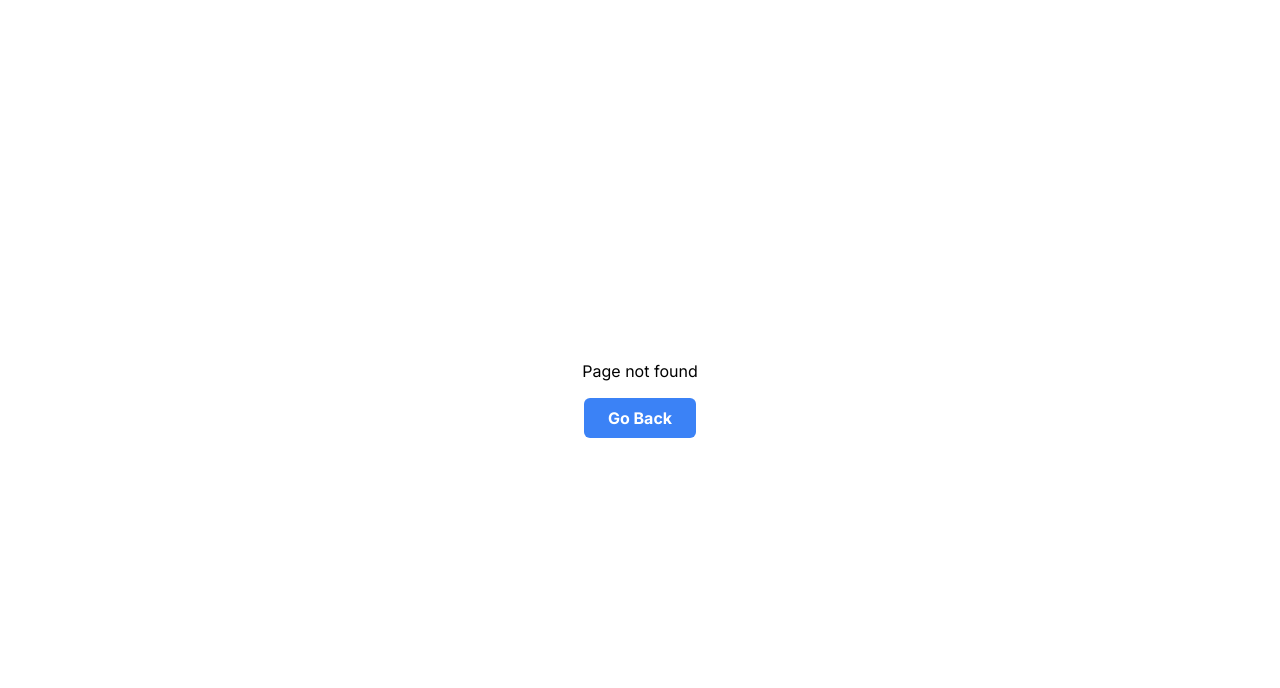
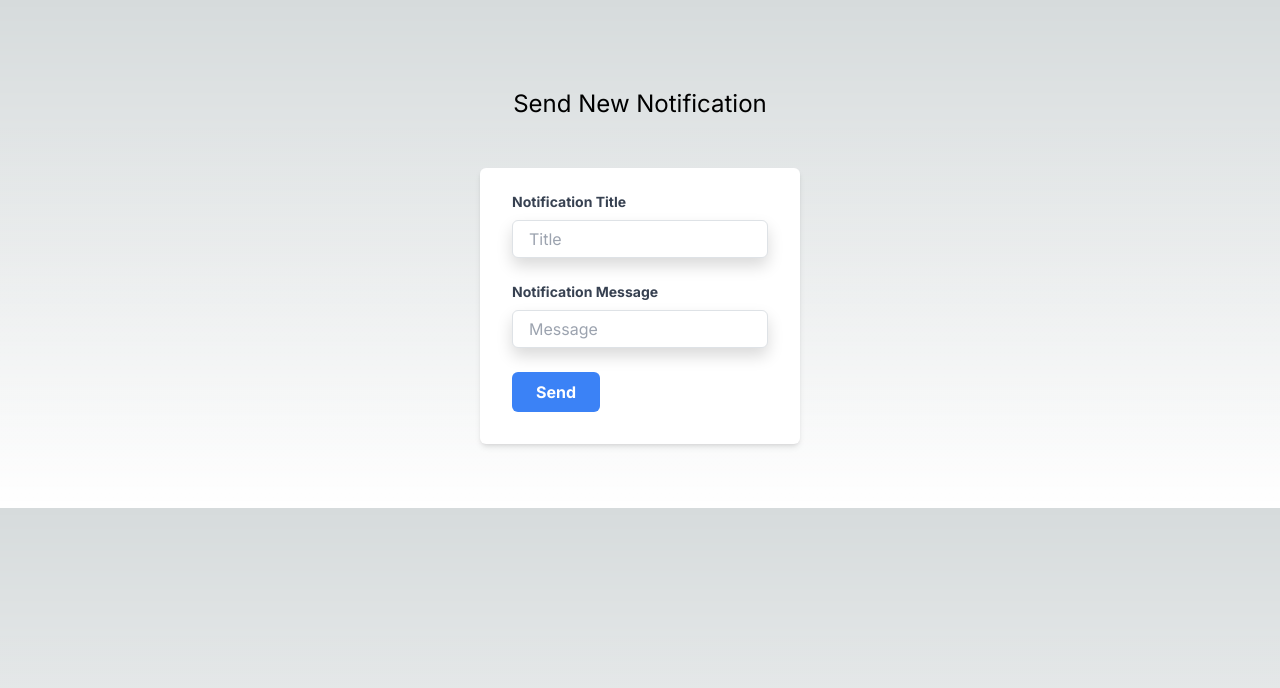
Before and after one commit to ankurch95/nextjs-app, a Next.js app: page /add in a window 1280 px wide. Before the commit this address had no page. Shown: the top 688 px of the page. Built offline with nearby package versions, Linux system fonts and the light colour scheme.

Commit message:
adding notification using node js

```diff
--- a/package.json
+++ b/package.json
@@ -13,6 +13,8 @@
     "axios": "^1.7.2",
     "bcryptjs": "^2.4.3",
     "bootstrap": "^5.3.3",
+    "cors": "^2.8.5",
+    "express": "^4.19.2",
     "jsonwebtoken": "^9.0.2",
     "mongoose": "^8.4.1",
     "next": "14.2.3",
@@ -21,7 +23,9 @@
     "react-bootstrap": "^2.10.2",
     "react-dom": "^18",
     "react-hot-toast": "^2.4.1",
-    "react-icons": "^5.2.1"
+    "react-icons": "^5.2.1",
+    "socket.io": "^4.7.5",
+    "socket.io-client": "^4.7.5"
   },
   "devDependencies": {
     "@types/bcryptjs": "^2.4.6",
--- /dev/null
+++ b/src/app/add/page.tsx
@@ -0,0 +1,92 @@
+// app/add/page.js
+
+"use client"
+import axios from "axios";
+import { useState } from "react";
+
+export default function Add() {
+
+    const handleSubmit = (e: { preventDefault: () => void; target: { value: any; }[]; }) => {
+        e.preventDefault();
+
+        const name = e.target[0].value;
+        const message = e.target[1].value;
+
+        axios.post("http://localhost:4000/api", { name, message })
+            .then((res) => {
+                console.log(res)
+            })
+
+        console.log("submitted", name, message)
+    }
+
+
+    return (
+        <main className="flex p-10 justify-center gap-6">
+            <div className="w-full max-w-xs">
+
+                <h2 className="text-center my-5 text-2xl">
+                    Send New Notification
+                </h2>
+                <form className="bg-white shadow-md
+                                 rounded px-8 pt-6
+                                 pb-8 mb-4"
+                    onSubmit={handleSubmit}>
+                    <div className="mb-4">
+                        <label
+                            className="block text-gray-700
+                                       text-sm font-bold mb-2"
+                            htmlFor="username"
+                        >
+                            Notification Title
+                        </label>
+                        <input
+                            className="shadow appearance-none
+                                       border rounded
+                                        w-full py-2 px-3
+                                       text-gray-700 leading-tight
+                                        focus:outline-none
+                                       focus:shadow-outline"
+                            type="text"
+                            placeholder="Title"
+                        />
+                    </div>
+                    <div className="mb-6">
+                        <label
+                            className="block text-gray-700
+                                       text-sm font-bold mb-2"
+                        >
+                            Notification Message
+                        </label>
+                        <input
+                            className="shadow appearance-none
+                                       border rounded w-full
+                                        py-2 px-3 text-gray-700
+                                       leading-tight
+                                       focus:outline-none
+                                         focus:shadow-outline"
+                            type="test"
+                            placeholder="Message"
+                        />
+
+                    </div>
+                    <div className="flex items-center
+                                    justify-between">
+                        <button className="bg-blue-500
+                                              hover:bg-blue-700
+                                           text-white
+                                               font-bold py-2 px-4
+                                              rounded
+                                           focus:outline-none
+                                                focus:shadow-outline"
+                            type="submit"
+                        >
+                            Send
+                        </button>
+
+                    </div>
+                </form>
+            </div>
+        </main>
+    );
+}
--- a/src/app/cars24/layout.tsx
+++ b/src/app/cars24/layout.tsx
@@ -1,4 +1,5 @@
 import { Metadata } from "next"
+import Link from "next/link";
 
 export const metadata: Metadata = {
     title: 'Cars24',
@@ -6,5 +7,48 @@ export const metadata: Metadata = {
 }
 
 export default function Cars24Layout({ children }: { children: React.ReactNode }) {
-    return children
+    return (
+        <html lang="en">
+            <body className="min-h-screen">
+
+                <nav className="bg-gray-200 shadow shadow-gray-300
+                 w-100 px-8 md:px-auto">
+                    <div className="md:h-16 h-28 mx-auto md:px-4
+                     container flex items-center justify-between
+                      flex-wrap md:flex-nowrap">
+                        {/* Logo */}
+                        <div className="text-indigo-500 md:order-1">
+                            <img className="h-10" src="logo.png"
+                                alt="Notifications" />
+                        </div>
+                        <div className="text-gray-500 order-3
+                        w-full md:w-auto md:order-2">
+                            <ul className="flex font-semibold
+                                           justify-between">
+                                <li className="md:px-4 md:py-2
+                                text-green-500">
+                                    <Link href="/">Home</Link>
+                                </li>
+                                <li className="md:px-4 md:py-2
+                                hover:text-green-400">
+                                    <Link href="/add">
+                                        Send Notification
+                                    </Link>
+                                </li>
+
+                            </ul>
+                        </div>
+                        <div className="order-2 md:order-3">
+                            <img className="h-6"
+                                 src="notification.png"
+                                 alt="Notifications" />
+                        </div>
+                    </div>
+                </nav>
+
+                {children}
+
+            </body>
+        </html>
+    );
 }
--- a/src/app/cars24/page.tsx
+++ b/src/app/cars24/page.tsx
@@ -6,11 +6,29 @@ import CustomDropdown from "@/component/customNavDropdown";
 import TopNavbar from "@/component/navbar";
 import { buyMenu } from "@/helpers/jsonData";
 import Image from "next/image";
-import { useState } from "react";
+import { useState, useEffect, useMemo } from "react";
 import { Button, Card, Container, Nav, NavDropdown, Navbar } from "react-bootstrap";
+import socketio from "socket.io-client";
+
 
 export default function Cars24() {
     const [userEmail, setUserEmail] = useState<string>('')
+    const [notifications, setNotifications] = useState([]);
+
+    const socket = socketio.connect("http://localhost:4000")
+
+    useEffect(() => {
+        socket.on('connect', () => {
+            console.log(`Connected to server`);
+        })
+        socket.on('notification', (data: any) => {
+            console.log(`Notification from server`);
+            setNotifications([...notifications, data])
+        })
+        socket.on('disconnect', () => {
+            console.log(`Disconnected from server`);
+        })
+    }, [socket])
 
     return (
         <div className="min-h-screen bg-white">
@@ -135,6 +153,49 @@ export default function Cars24() {
                 </div>
                  */}
             </div>
+
+
+
+
+            <main className="grid grid-cols-2 p-24 gap-6">
+
+                {
+                    notifications ? notifications.map((notification, index) => {
+                        return (
+                            <div
+                                key={index}
+                                id="toast-message-cta"
+                                className="w-full max-w-xs p-4 text-gray-500 bg-white rounded-lg shadow dark:bg-gray-800 dark:text-gray-400" role="alert">
+                                <div className="flex">
+                                    <img
+                                    className="w-8 h-8 rounded-full"
+                                        src="notification.png" alt="Jese Leos image" />
+                                    <div className="ms-3 text-sm font-normal">
+                                        <span className="mb-1 text-sm font-semiboldtext-gray-900 dark:text-white">
+                                            {notification.name}</span>
+                                        <div className="mb-2 text-sm font-normal">
+                                            {notification.message}</div>
+                                        <a href="#" className="inline-flex px-2.5 py-1.5 text-xs font-medium text-center  text-white bg-blue-600 rounded-lg hover:bg-blue-700 focus:ring-4 focus:outline-none focus:ring-blue-300 dark:bg-blue-500 dark:hover:bg-blue-600 dark:focus:ring-blue-800">Reply</a>
+                                    </div>
+                                    <button type="button" className="ms-auto -mx-1.5 -my-1.5 bg-white justify-center items-center flex-shrink-0 text-gray-400 hover:text-gray-900 rounded-lg focus:ring-2 focus:ring-gray-300 p-1.5 hover:bg-gray-100 inline-flex h-8 w-8  dark:text-gray-500 dark:hover:text-white dark:bg-gray-800 dark:hover:bg-gray-700"
+                                        data-dismiss-target="#toast-message-cta"
+                                        aria-label="Close">
+                                        <span className="sr-only">Close</span>
+                                        <svg className="w-3 h-3" aria-hidden="true"
+                                            xmlns="http://www.w3.org/2000/svg"
+                                            fill="none" viewBox="0 0 14 14">
+                                            <path stroke="currentColor"
+                                                strokeLinecap="round" strokeLinejoin="round"
+                                                strokeWidth="2" d="m1 1 6 6m0 0 6 6M7 7l6-6M7 7l-6 6" />
+                                        </svg>
+                                    </button>
+                                </div>
+                            </div>
+                        )
+                    }) : null
+
+                }
+            </main>
         </div>
     )
 }
```
Also changed, not shown: server.js (added, +41 -0 lines), 2 other files (tests, documents, lock files or other folders).
